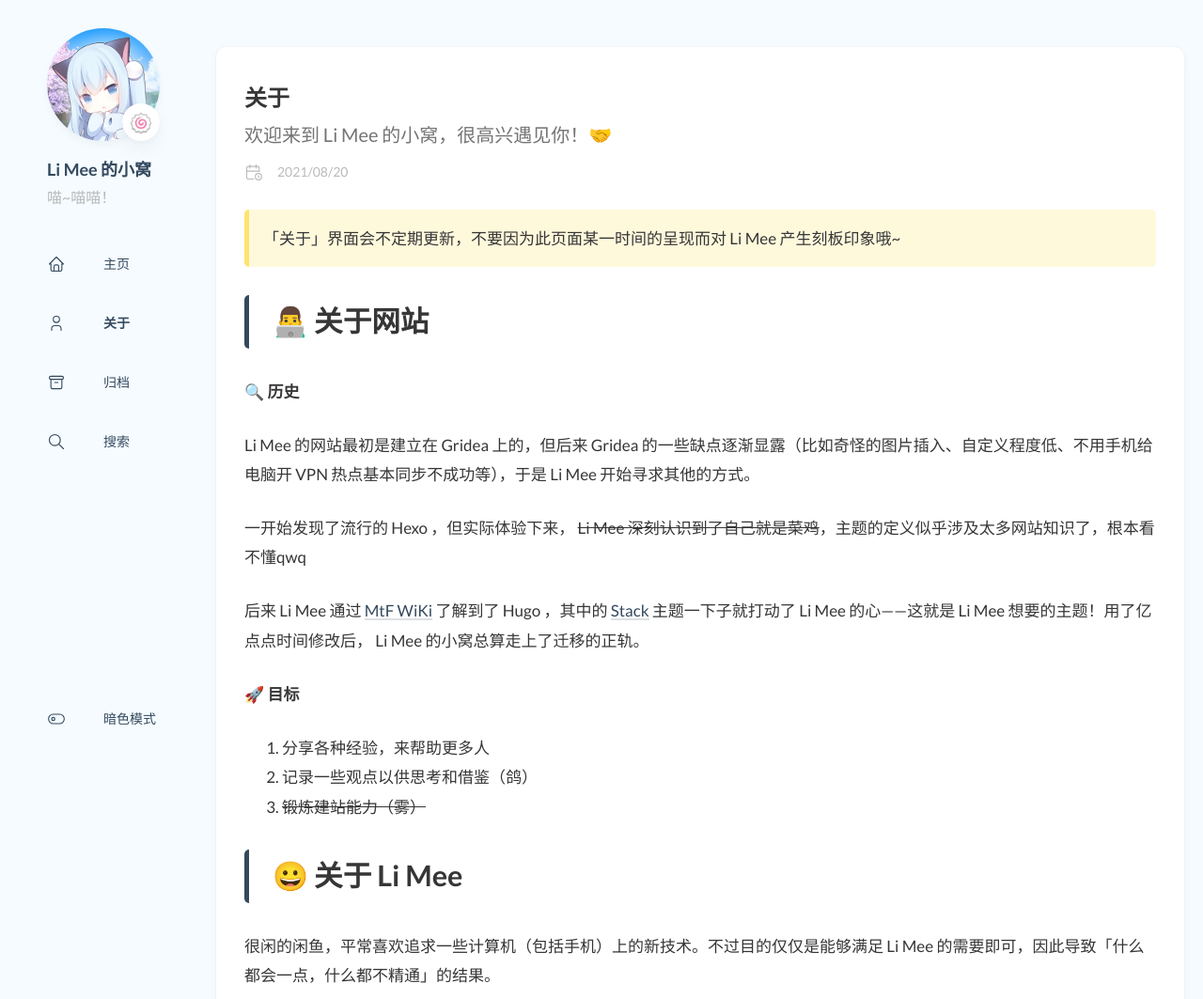
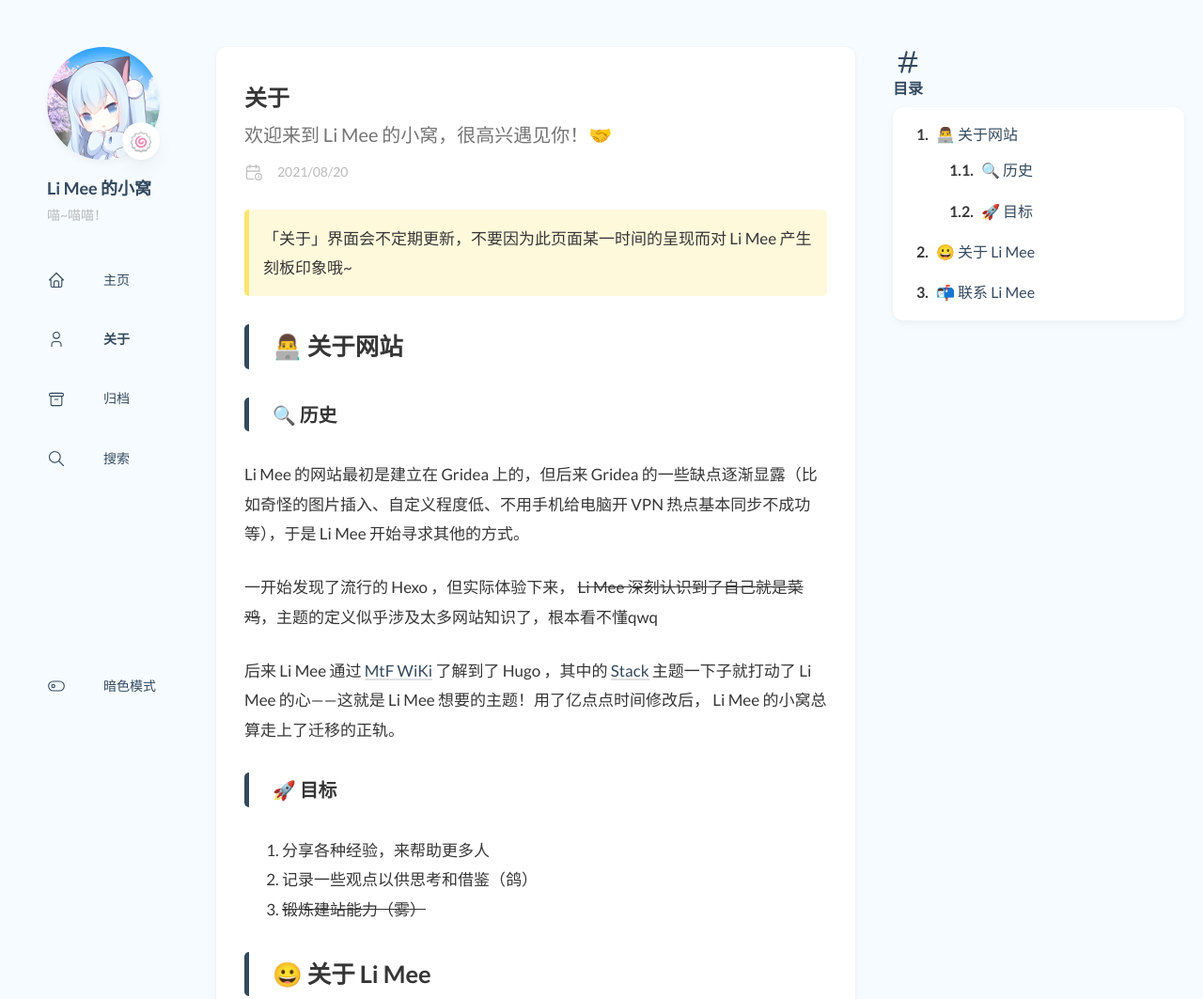
Before and after one commit to LiMee233/limee233.github.io, a plain HTML site: page about/index.html in a window 1280 px wide. Shown: the top 1063 px of the page at 94% size. Drawn offline with Linux system fonts and the light colour scheme; some packages are replaced by stand-ins of ours; a script that the page names is missing.

Commit message:
adjust: layout in phone, font size of site description, about page

```diff
--- a/about/index.html
+++ b/about/index.html
@@ -16,7 +16,7 @@
 
     </head>
     <body class="
-    article-page
+    article-page has-toc
 ">
     <script>
         (function() {
@@ -42,7 +42,7 @@
 </script>
 <div class="container main-container flex
 
-        on-phone--column extended
+        extended
 
 ">
     <aside class="sidebar left-sidebar sticky">
@@ -222,27 +222,27 @@
 
     <section class="article-content">
     <p class="warning">「关于」界面会不定期更新，不要因为此页面某一时间的呈现而对 Li Mee 产生刻板印象哦~</p>
-<h1 id="-关于网站">👨‍💻 关于网站</h1>
-<p><strong>🔍 历史</strong></p>
+<h2 id="-关于网站">👨‍💻 关于网站</h2>
+<h3 id="-历史">🔍 历史</h3>
 <p>Li Mee 的网站最初是建立在 Gridea 上的，但后来 Gridea 的一些缺点逐渐显露（比如奇怪的图片插入、自定义程度低、不用手机给电脑开 VPN 热点基本同步不成功等），于是 Li Mee 开始寻求其他的方式。</p>
 <p>一开始发现了流行的 Hexo ，但实际体验下来， <del>Li Mee 深刻认识到了自己就是菜鸡</del>，主题的定义似乎涉及太多网站知识了，根本看不懂qwq</p>
 <p>后来 Li Mee 通过 <a class="link" href="https://mtf.wiki/zh-cn/"  target="_blank" rel="noopener"
     >MtF WiKi</a> 了解到了 Hugo ，其中的 <a class="link" href="https://github.com/CaiJimmy/hugo-theme-stack"  target="_blank" rel="noopener"
     >Stack</a> 主题一下子就打动了 Li Mee 的心——这就是 Li Mee 想要的主题！用了亿点点时间修改后， Li Mee 的小窝总算走上了迁移的正轨。</p>
-<p><strong>🚀 目标</strong></p>
+<h3 id="-目标">🚀 目标</h3>
 <ol>
 <li>分享各种经验，来帮助更多人</li>
 <li>记录一些观点以供思考和借鉴（鸽）</li>
 <li><del>锻炼建站能力（雾）</del></li>
 </ol>
-<h1 id="-关于-li-mee">😀 关于 Li Mee</h1>
+<h2 id="-关于-li-mee">😀 关于 Li Mee</h2>
 <p>很闲的闲鱼，平常喜欢追求一些计算机（包括手机）上的新技术。不过目的仅仅是能够满足 Li Mee 的需要即可，因此导致「什么都会一点，什么都不精通」的结果。</p>
 <p>曾经的刷机、 root 、 Xposed 狂热爱好者，现在已经“退化”成为 Pixel Experience （后简称 PE ）的“忠实用户”，由于当前主力机的 PE 无人维护，所以 Li Mee 也花了亿点时间学习 Android 编译，变成了非官方的维护者 <del>抄代码的</del>。</p>
 <p>会写一点点 C# ，不过主要是用来写「实用程序」，帮助 Li Mee 减少重复劳动的那种；而至于高深的算法什么的吗，就真的不会了……说来惭愧，高中的时候差点就成了OIer，之后因为学不会 + 耽误上课和考试而弃坑w</p>
 <p>乐于助人且内向，如果有人向 Li Mee 求助，那 Li Mee 绝对会尽自己所能帮助 Ta ；但当 Li Mee 需要别人帮助的时候就会 99% 说不出口，宁可自己花很多倍的时间，也不愿意问别人，同时在受到别人帮助之后也不知道该如何道谢。</p>
 <p>是 INFP-T ，常常陷入沉思，思考方式和大多数人不同；容易观察到人们敏感的情绪，并把别人一切“不好”的表现归咎于自己，给自己造成不小的压力。所以 Li Mee 希望大家能正常看待“不一样”、也希望终有一天不再总是认为自己错了。</p>
 <p>是一只含糖🍥<font color ="#55CDFC">M</font>t<font color="#F7A8B8">F</font>，目前无证飙车，打算本学期出柜ww（不然未来太迷茫了好吧）。契机就很简单：在网上见到了另一只MtF，一开始不懂，后来emm……这不就是我想成为的样子吗？！怪不得我那么多方面都和大部分男生不一样……然后纠结了将近一年，<del>成功翻车</del>，目前不后悔，以后也不可能！</p>
-<h1 id="-联系-li-mee">📬 联系 Li Mee</h1>
+<h2 id="-联系-li-mee">📬 联系 Li Mee</h2>
 <p>Telegram: <a class="link" href="https://t.me/LiMeen"  target="_blank" rel="noopener"
     >@LiMeen</a><br>
 Twitter: <a class="link" href="https://twitter.com/limee996"  target="_blank" rel="noopener"
@@ -381,6 +381,39 @@ GitHub: <a class="link" href="https://github.com/LiMeea"  target="_blank" rel="n
 
             </main>
 
+        <aside class="sidebar right-sidebar sticky">
+            <section class="widget archives">
+                <div class="widget-icon">
+                    <svg xmlns="http://www.w3.org/2000/svg" class="icon icon-tabler icon-tabler-hash" width="24" height="24" viewBox="0 0 24 24" stroke-width="2" stroke="currentColor" fill="none" stroke-linecap="round" stroke-linejoin="round">
+  <path stroke="none" d="M0 0h24v24H0z"/>
+  <line x1="5" y1="9" x2="19" y2="9" />
+  <line x1="5" y1="15" x2="19" y2="15" />
+  <line x1="11" y1="4" x2="7" y2="20" />
+  <line x1="17" y1="4" x2="13" y2="20" />
+</svg>
+
+
+
+                </div>
+                <h2 class="widget-title section-title">目录</h2>
+
+                <div class="widget--toc">
+                    <nav id="TableOfContents">
+  <ol>
+    <li><a href="#-关于网站">👨‍💻 关于网站</a>
+      <ol>
+        <li><a href="#-历史">🔍 历史</a></li>
+        <li><a href="#-目标">🚀 目标</a></li>
+      </ol>
+    </li>
+    <li><a href="#-关于-li-mee">😀 关于 Li Mee</a></li>
+    <li><a href="#-联系-li-mee">📬 联系 Li Mee</a></li>
+  </ol>
+</nav>
+                </div>
+            </section>
+        </aside>
+
 
         </div>
         <script
--- a/page/index.xml
+++ b/page/index.xml
@@ -14,12 +14,10 @@
 
       <guid>https://limeea.github.io/about/</guid>
       <description>「关于」界面会不定期更新，不要因为此页面某一时间的呈现而对 Li Mee 产生刻板印象哦~
-👨‍💻 关于网站 🔍 历史
-Li Mee 的网站最初是建立在 Gridea 上的，但后来 Gridea 的一些缺点逐渐显露（比如奇怪的图片插入、自定义程度低、不用手机给电脑开 VPN 热点基本同步不成功等），于是 Li Mee 开始寻求其他的方式。
+👨‍💻 关于网站 🔍 历史 Li Mee 的网站最初是建立在 Gridea 上的，但后来 Gridea 的一些缺点逐渐显露（比如奇怪的图片插入、自定义程度低、不用手机给电脑开 VPN 热点基本同步不成功等），于是 Li Mee 开始寻求其他的方式。
 一开始发现了流行的 Hexo ，但实际体验下来， Li Mee 深刻认识到了自己就是菜鸡，主题的定义似乎涉及太多网站知识了，根本看不懂qwq
 后来 Li Mee 通过 MtF WiKi 了解到了 Hugo ，其中的 Stack 主题一下子就打动了 Li Mee 的心——这就是 Li Mee 想要的主题！用了亿点点时间修改后， Li Mee 的小窝总算走上了迁移的正轨。
-🚀 目标
- 分享各种经验，来帮助更多人 记录一些观点以供思考和借鉴（鸽） 锻炼建站能力（雾）  😀 关于 Li Mee 很闲的闲鱼，平常喜欢追求一些计算机（包括手机）上的新技术。不过目的仅仅是能够满足 Li Mee 的需要即可，因此导致「什么都会一点，什么都不精通」的结果。
+🚀 目标  分享各种经验，来帮助更多人 记录一些观点以供思考和借鉴（鸽） 锻炼建站能力（雾）  😀 关于 Li Mee 很闲的闲鱼，平常喜欢追求一些计算机（包括手机）上的新技术。不过目的仅仅是能够满足 Li Mee 的需要即可，因此导致「什么都会一点，什么都不精通」的结果。
 曾经的刷机、 root 、 Xposed 狂热爱好者，现在已经“退化”成为 Pixel Experience （后简称 PE ）的“忠实用户”，由于当前主力机的 PE 无人维护，所以 Li Mee 也花了亿点时间学习 Android 编译，变成了非官方的维护者 抄代码的。</description>
     </item>
 
```
Also changed, not shown: scss/style.min.css.
